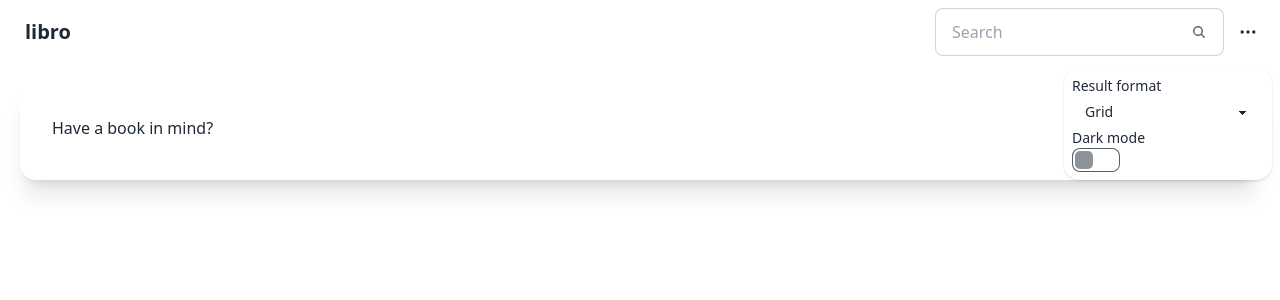
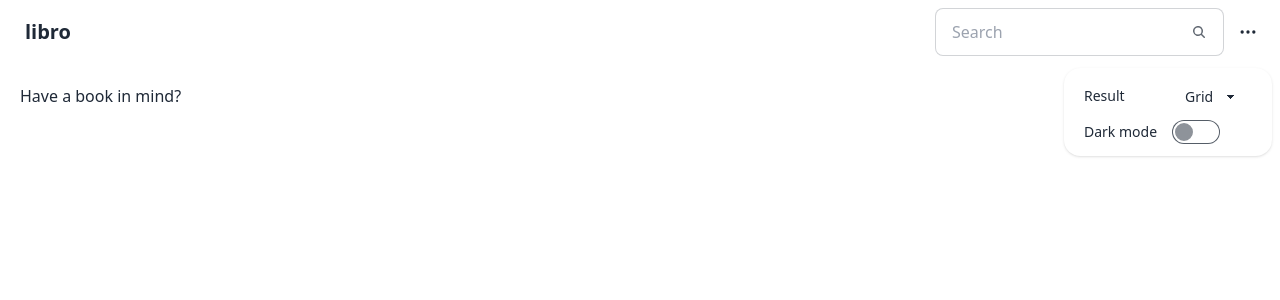
Before and after one commit to johnreybacal/libro, a React (Vite) app: page / in a window 1280 px wide. Both pictures are taken after a click on the button 1248 px from the left and 32 px from the top of the page. Shown: the top 300 px of the page. Built offline with nearby package versions, Linux system fonts and the light colour scheme.

Commit message:
layout changes

```diff
--- a/src/App.tsx
+++ b/src/App.tsx
@@ -45,8 +45,7 @@ function App() {
       resultFormat={resultFormat}
       onResultFormatChange={setResultFormat}
     />
-    <div className="card bg-base-100 shadow-xl m-5">
-      <div className="card-body">
+    <div className="m-5">
       {books.length > 0
         ? <BookList
           books={books}
@@ -54,14 +53,13 @@ function App() {
         />
         : search.current === "" ? <p>Have a book in mind?</p> : <p>No result.</p>
       }
-        <div className="m-auto">
+    </div>
+    <div className="flex items-center justify-center mb-5">
       <PaginationButtons
         pagination={pagination}
         onPageChange={onPageChange}
       />
     </div>
-      </div>
-    </div>
   </>)
 }
 
--- a/src/BookList.tsx
+++ b/src/BookList.tsx
@@ -35,7 +35,7 @@ function BookList({ books, resultFormat }: {
         </table>
       }
       {resultFormat === "Grid" &&
-        <div className="grid grid-cols-1 sm:grid-cols-2 md:grid-cols-4 xl:grid-cols-6 gap-4">
+        <div className="grid grid-cols-1 sm:grid-cols-2 md:grid-cols-4 2xl:grid-cols-6 gap-4">
           {books.map((book) => {
             return (
               <div className="card shadow-xl" key={book.id}>
--- a/src/NavigationBar.tsx
+++ b/src/NavigationBar.tsx
@@ -60,25 +60,30 @@ function NavigationBar({ onSearch, onResultFormatChange, resultFormat }: {
         tabIndex={0}
         className="menu menu-sm dropdown-content bg-base-100 rounded-box z-[1] mt-3 w-52 p-2 shadow"
       >
-        <li>Result format</li>
         <li>
+          <div className="grid-cols-2">
+            Result
             <select
-            className="select w-full max-w-xs select-sm"
+              className="select max-w-xs select-sm"
               value={resultFormat}
               onChange={(e) => onResultFormatChange(e.target.value as ResultFormat)}
             >
               <option value={"Table"}>Table</option>
               <option value={"Grid"}>Grid</option>
             </select>
+
+          </div>
         </li>
-        <li>Dark mode</li>
         <li>
+          <div className="grid-cols-2">
+            Dark mode
             <input
               type="checkbox"
               className="toggle theme-controller"
               checked={isDarkMode}
               onChange={() => setIsDarkMode(!isDarkMode)}
             />
+          </div>
         </li>
       </ul>
     </div>
```
Lines whose indentation alone changed are shown as unchanged.
